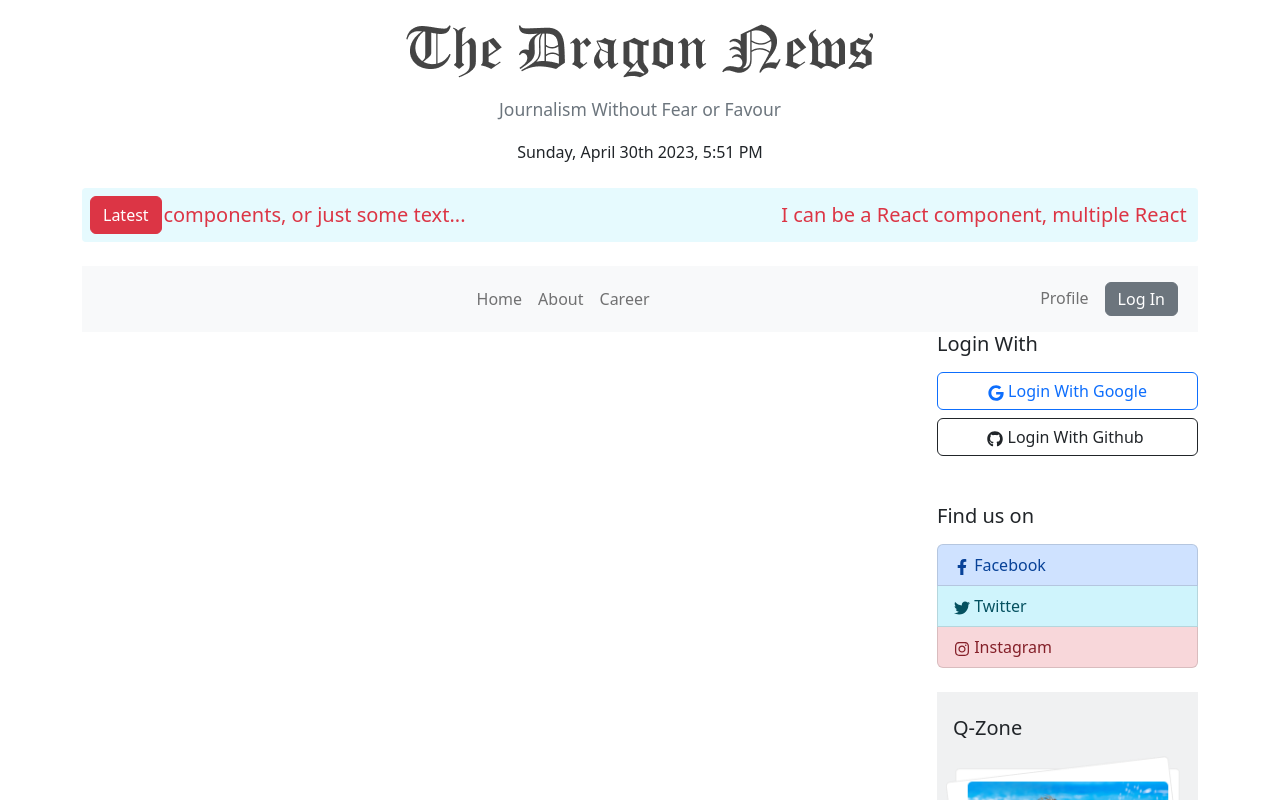
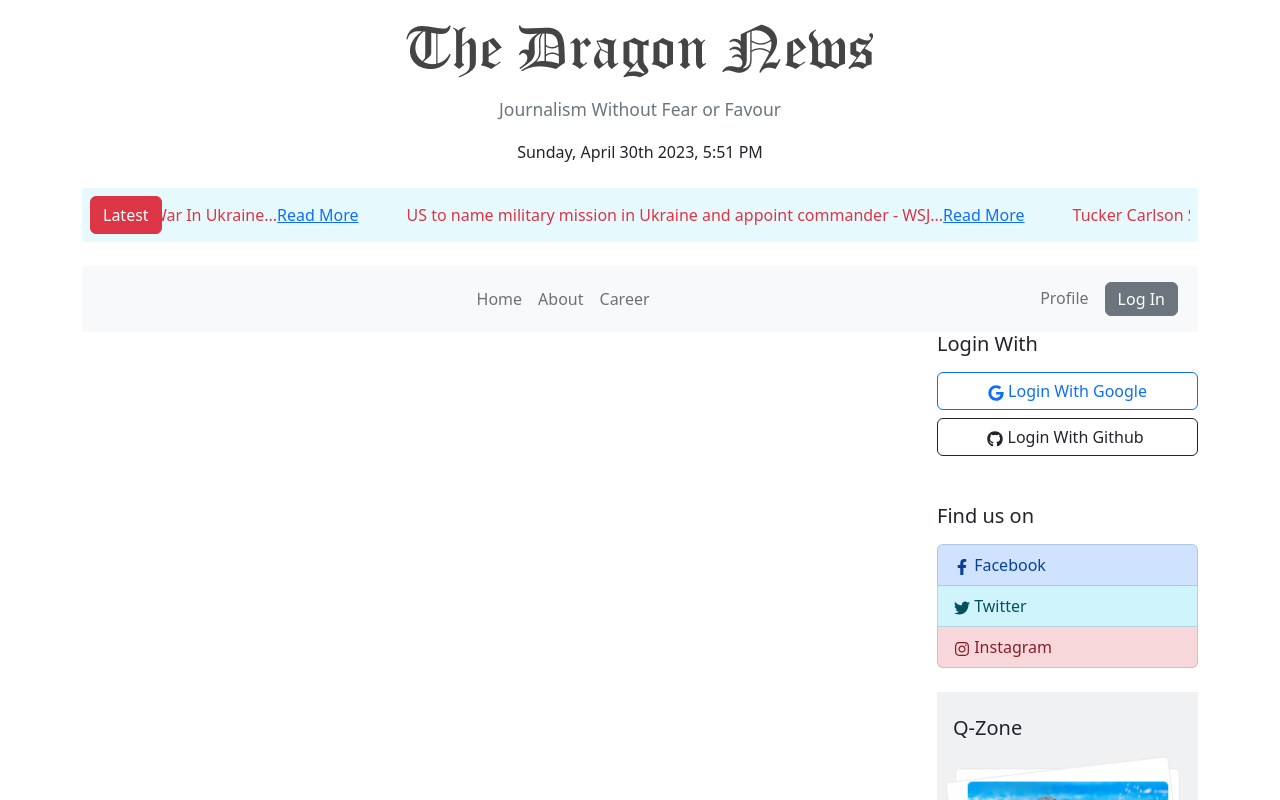
Before and after one commit to protap9ghosh/the-dragon-news-client, a React (Vite) app: page /news in a window 1280 px wide. Shown: the top 800 px of the page. Built offline with nearby package versions, Linux system fonts and the light colour scheme.

Commit message:
marquee via update

```diff
--- a/src/pages/Shared/Header/Header.jsx
+++ b/src/pages/Shared/Header/Header.jsx
@@ -14,9 +14,12 @@ const Header = () => {
                 <p>{moment().format("dddd, MMMM Do YYYY, h:mm A")}</p>
             </div>
 
-            <div className='d-flex my-4 p-2 fs-5 rounded-1 bg-info bg-opacity-10'>
+            <div className='d-flex my-4 p-2 rounded-1 bg-info bg-opacity-10'>
                 <Button variant="danger">Latest</Button>
-                <Marquee className='text-danger' speed={70} pauseOnHover={true}>I can be a React component, multiple React components, or just some text...</Marquee>
+                <Marquee className='text-danger' speed={70} pauseOnHover={true}>
+                    <span className='me-5'>Tucker Carlson Swears Vladimir Putin Is Winning The War In Ukraine...<Link>Read More</Link></span>
+                    <span className='me-5'>US to name military mission in Ukraine and appoint commander - WSJ...<Link>Read More</Link></span>
+                </Marquee>
             </div>
 
             <Navbar collapseOnSelect expand="lg" bg="light" variant="light">
```
